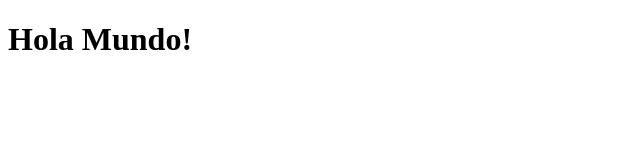
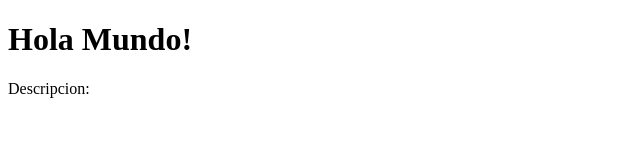
Before and after one commit to JAGarciaGomez06/testBedu, a plain HTML site: page index.html in a window 1280 px wide. Shown: the whole page, without its empty margins (0-640 px from the left). Drawn offline with Linux system fonts and the light colour scheme.

Commit message:
Parrafo agregado

```diff
--- a/index.html
+++ b/index.html
@@ -8,5 +8,6 @@
 </head>
 <body>
     <h1>Hola Mundo!</h1>
+    <p>Descripcion:</p>
 </body>
 </html>
```
